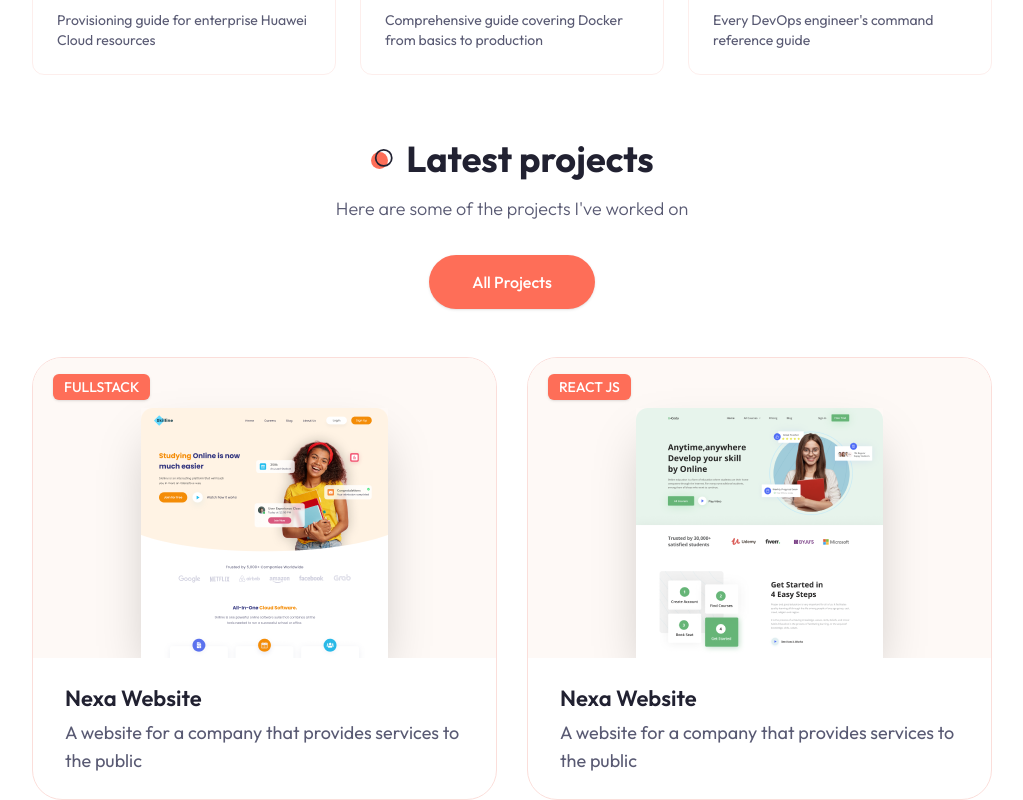
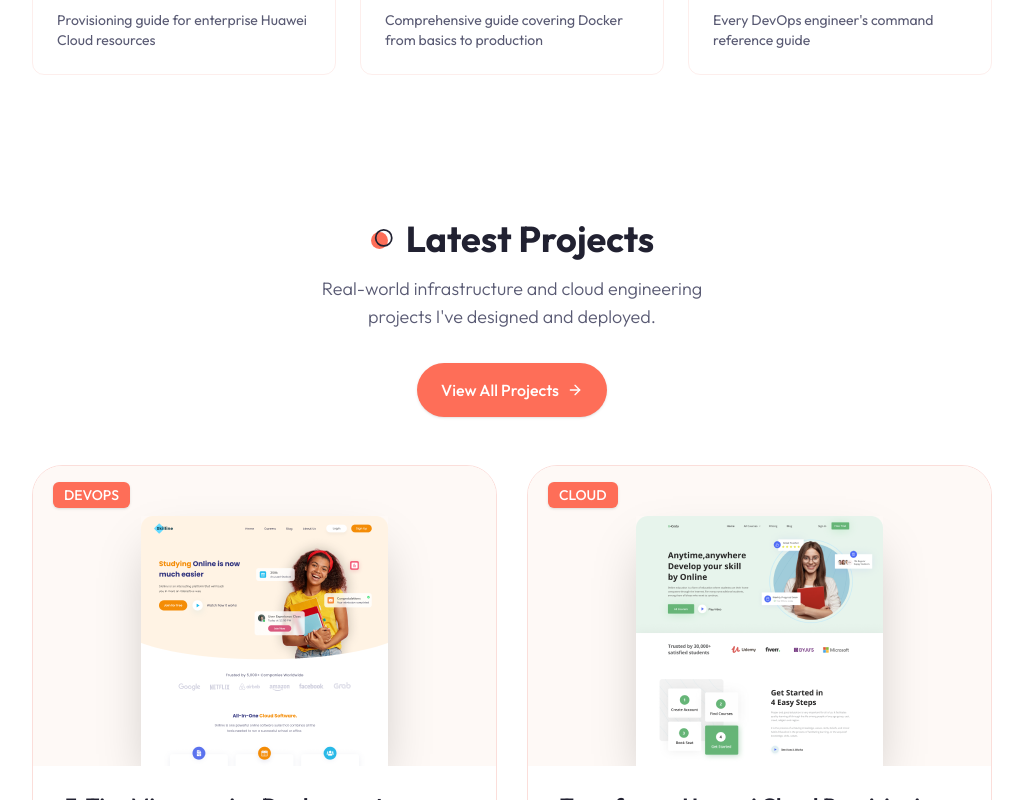
Before and after one commit to asifichy/Web_Portfolio, a Next.js app: page / in a window 1280 px wide. Shown: the part 3440-4240 px from the top of the page, without its empty margins (128-1151 px from the left). Built offline with nearby package versions, Linux system fonts and the light colour scheme.

Commit message:
feat: update Work component with new project details and enhanced layout animations

```diff
--- a/components/Work.jsx
+++ b/components/Work.jsx
@@ -1,58 +1,47 @@
 "use client";
 import Link from "next/link";
 import { Button } from "@/components/ui/button";
+import { ArrowRight, ExternalLink, Github } from "lucide-react";
+import { motion } from "framer-motion";
 
-//import swiper style
 import "swiper/css";
 import "swiper/css/pagination";
 
-//import swiper react components
 import { Swiper, SwiperSlide } from "swiper/react";
-
-//import swiper react components
 import { Pagination } from "swiper/modules";
 
-//components
 import ProjectCard from "@/components/ProjectCard";
 
 const projectData = [
   {
     image: "/work/3.png",
-    category: "fullstack",
-    name: "Nexa Website",
-    description: "A website for a company that provides services to the public",
+    category: "DevOps",
+    name: "3-Tier Microservice Deployment",
+    description: "Deployed a 3-tier microservice web app using Docker with React frontend, Node.js & Golang API layer, and PostgreSQL database on AWS infrastructure.",
     link: "/",
     github: "/",
   },
   {
     image: "/work/4.png",
-    category: "react js",
-    name: "Nexa Website",
-    description: "A website for a company that provides services to the public",
+    category: "Cloud",
+    name: "Terraform - Huawei Cloud Provisioning",
+    description: "Collaborated with Huawei's backend team to resolve Terraform provider issues and automate public cloud resource provisioning across enterprise accounts.",
     link: "/",
     github: "/",
   },
   {
     image: "/work/1.png",
-    category: "react js",
-    name: "Nexa Website",
-    description: "A website for a company that provides services to the public",
+    category: "DevOps",
+    name: "GitOps CI/CD Pipeline",
+    description: "Built a full GitOps pipeline using Jenkins and ArgoCD on AWS EKS, automating deployment workflows end-to-end with zero-downtime Canary deployments.",
     link: "/",
     github: "/",
   },
   {
-    image: "/work/1.png",
-    category: "react js",
-    name: "Nexa Website",
-    description: "A website for a company that provides services to the public",
-    link: "/",
-    github: "/",
-  },
-  {
-    image: "/work/1.png",
-    category: "next js",
-    name: "Nexa Website",
-    description: "A website for a company that provides services to the public",
+    image: "/work/2.png",
+    category: "Cloud",
+    name: "Multi-Cloud Architecture Design",
+    description: "Architected enterprise-grade hybrid cloud solutions spanning AWS, Huawei Cloud, and GCP with comprehensive observability and disaster recovery.",
     link: "/",
     github: "/",
   },
@@ -60,41 +49,52 @@ const projectData = [
 
 const Work = () => {
   return (
-    <section className="relative mb-12 xl:mb-48">
+    <section className="py-20 xl:py-32 relative overflow-hidden">
       <div className="container mx-auto">
-        {/* text */}
-        <div className="max-w-[400px] mx-auto xl:mx-0 text-center xl:text-left mb-12 xl:h-[400px] flex flex-col justify-center items-center xl:items-start">
-          <h2 className="section-title mb-4">Latest projects</h2>
+        <div className="flex flex-col xl:flex-row gap-12">
+          <motion.div
+            className="max-w-[400px] mx-auto xl:mx-0 text-center xl:text-left xl:h-[400px] flex flex-col justify-center items-center xl:items-start"
+            initial={{ opacity: 0, x: -30 }}
+            whileInView={{ opacity: 1, x: 0 }}
+            viewport={{ once: true }}
+            transition={{ duration: 0.6 }}
+          >
+            <h2 className="section-title mb-4">Latest Projects</h2>
             <p className="subtitle mb-8">
-            Here are some of the projects I've worked on
+              Real-world infrastructure and cloud engineering projects I've designed and deployed.
             </p>
             <Link href="/projects">
-            <Button>All Projects</Button>
+              <Button className="gap-x-2 group">
+                View All Projects
+                <ArrowRight size={18} className="group-hover:translate-x-1 transition-transform" />
+              </Button>
             </Link>
-        </div>
-        {/* sliders */}
-        <div className="xl:max-w-[1000px] xl:absolute right-0 top-0">
+          </motion.div>
+
+          <motion.div
+            className="xl:max-w-[1000px] xl:flex-1"
+            initial={{ opacity: 0, x: 30 }}
+            whileInView={{ opacity: 1, x: 0 }}
+            viewport={{ once: true }}
+            transition={{ duration: 0.6 }}
+          >
             <Swiper
               className="h-[480px]"
               slidesPerView={1}
               breakpoints={{
-              640: {
-                slidesPerView: 2,
-              },
+                640: { slidesPerView: 2 },
               }}
               spaceBetween={30}
               modules={[Pagination]}
               pagination={{ clickable: true }}
             >
-            {/* show only the first 4 projects for the slides */}
-            {projectData.slice(0, 4).map((project, index) => {
-              return (
+              {projectData.map((project, index) => (
                 <SwiperSlide key={index}>
                   <ProjectCard project={project} />
                 </SwiperSlide>
-              );
-            })}
+              ))}
             </Swiper>
+          </motion.div>
         </div>
       </div>
     </section>
```
Lines whose indentation alone changed are shown as unchanged.
